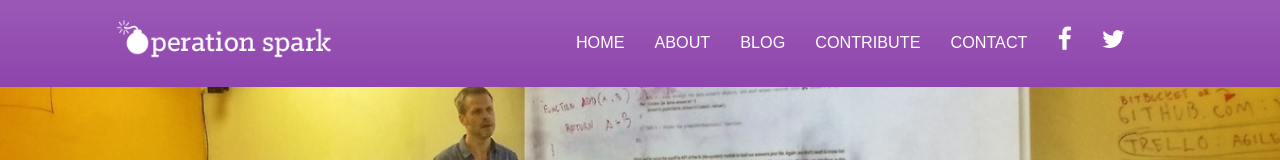
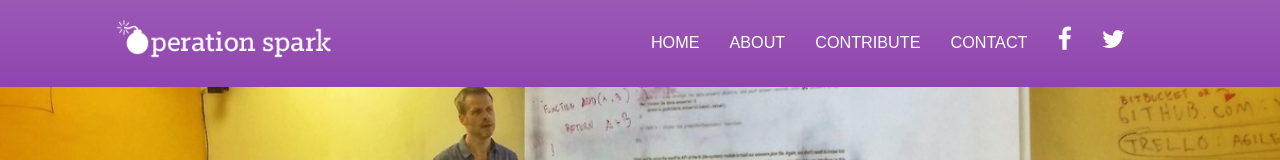
Before and after one commit to OperationSpark/archived-website-markI, a plain HTML site: page index.html in a window 1280 px wide. Shown: the top 160 px of the page. Drawn offline with Linux system fonts and the light colour scheme; a web font is replaced by a local one.

Commit message:
* rem out blog

```diff
--- a/index.html
+++ b/index.html
@@ -28,7 +28,7 @@
             <ul class="right">
               <li><a href="index.html">Home</a></li>
               <li><a href="about.html">About</a></li>
-              <li><a href="http://blog.operationspark.org">Blog</a></li>
+              <!-- <li><a href="http://blog.operationspark.org">Blog</a></li> -->
               <li><a href="contribute.html">Contribute</a></li>
               <li><a href="contact.html">Contact</a></li>
               <li><a href="https://www.facebook.com/opspark"><i class="fa fa-facebook"></i></a></li>
```
